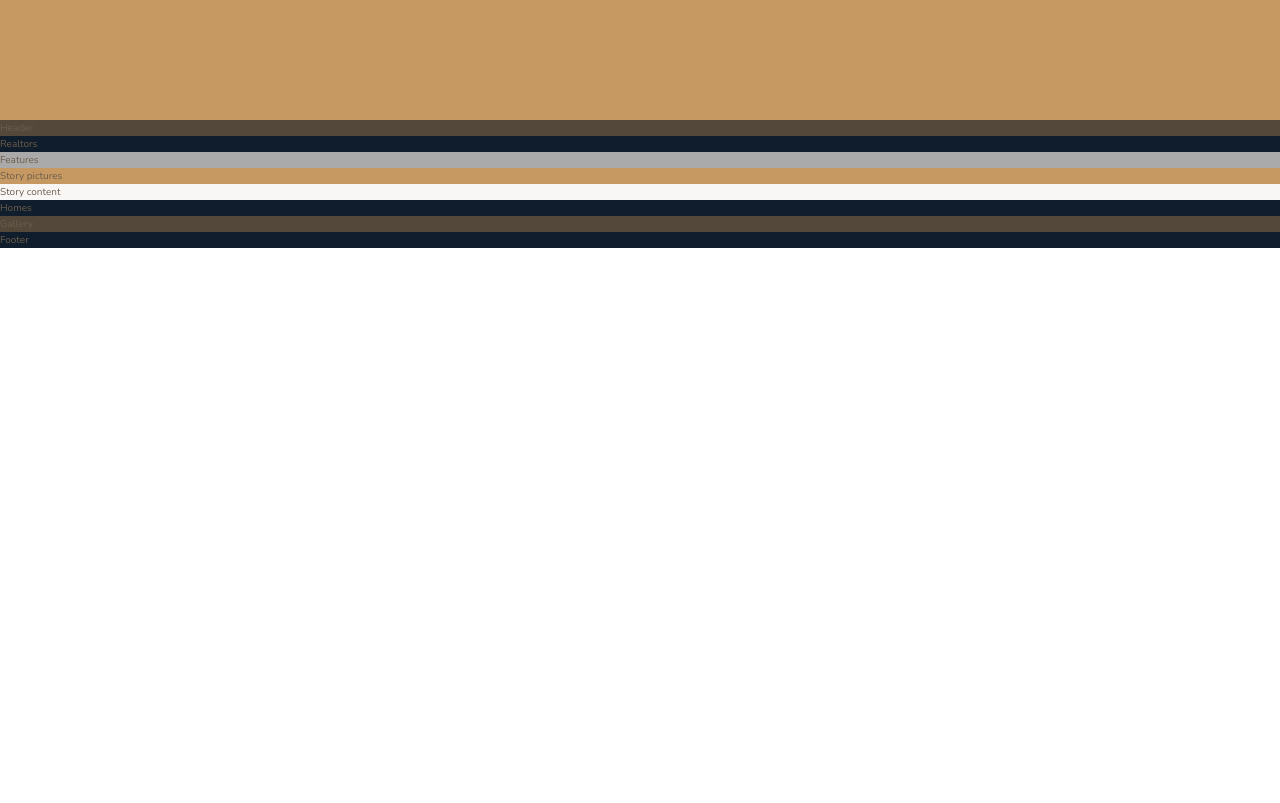
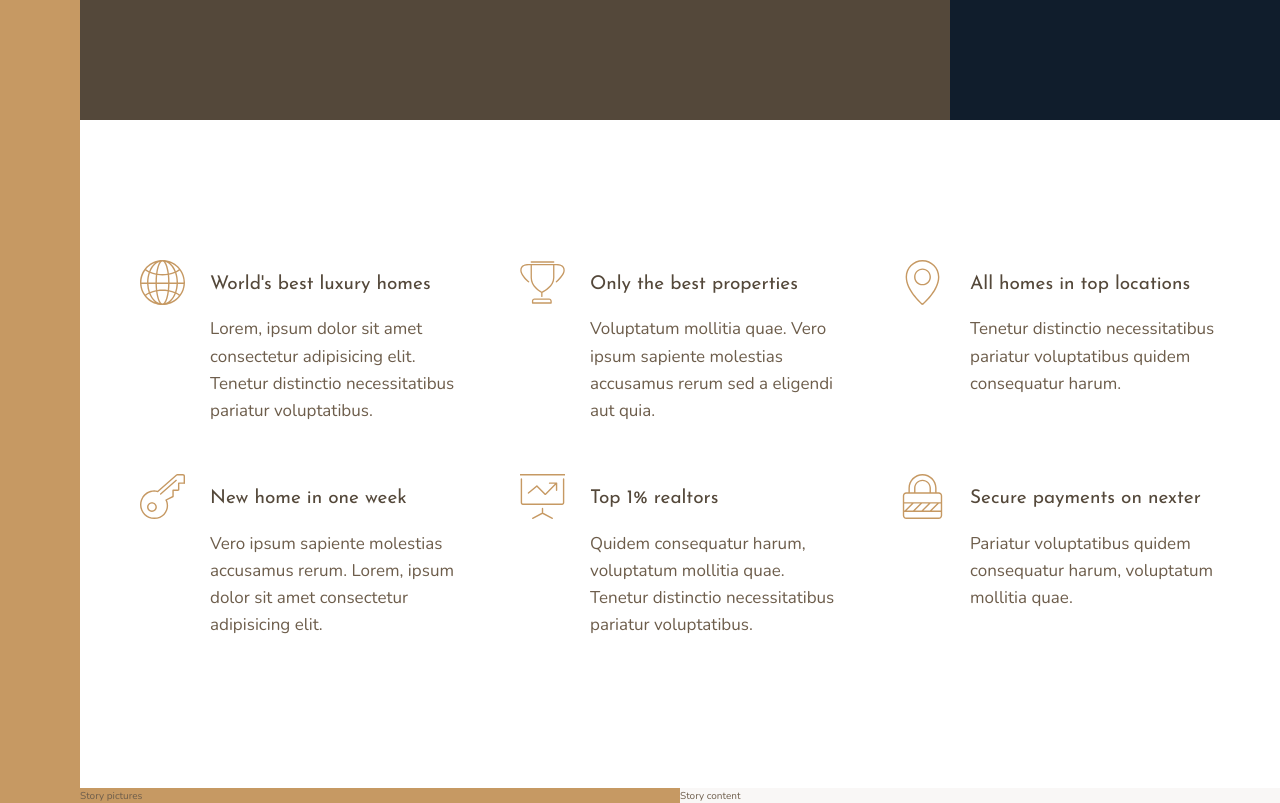
Before and after one commit to Kiet-Nguyen/Responsive-CSS-Grid-website, a website: page index.html in a window 1280 px wide. Shown: the part 520-1323 px from the top of the page. Before the commit the page ends 800 px from the top, so only its background shows below. Drawn offline with nearby package versions, Linux system fonts and the light colour scheme.

Commit message:
features section

```diff
--- a/index.html
+++ b/index.html
@@ -27,8 +27,85 @@
 	</div>
 
 	<section class="features">
-		Features
+		<!-- Feature 1 -->
+		<div class="feature">
+			<svg class="feature__icon">
+				<use xlink:href="img/sprite.svg#icon-global"></use>
+			</svg>
+
+			<h4 class="heading-4 heading-4--dark">World's best luxury homes</h4>
+
+			<p class="feature__text">
+				Lorem, ipsum dolor sit amet consectetur adipisicing elit. Tenetur distinctio necessitatibus pariatur voluptatibus.
+			</p>
+		</div>
+
+		<!-- Feature 2 -->
+		<div class="feature">
+			<svg class="feature__icon">
+				<use xlink:href="img/sprite.svg#icon-trophy"></use>
+			</svg>
+
+			<h4 class="heading-4 heading-4--dark">Only the best properties</h4>
+
+			<p class="feature__text">
+				Voluptatum mollitia quae. Vero ipsum sapiente molestias accusamus rerum sed a eligendi aut quia.
+			</p>
+		</div>
+
+		<!-- Feature 3 -->
+		<div class="feature">
+			<svg class="feature__icon">
+				<use xlink:href="img/sprite.svg#icon-map-pin"></use>
+			</svg>
+
+			<h4 class="heading-4 heading-4--dark">All homes in top locations</h4>
+
+			<p class="feature__text">
+				Tenetur distinctio necessitatibus pariatur voluptatibus quidem consequatur harum.
+			</p>
+		</div>
+
+		<!-- Feature 4 -->
+		<div class="feature">
+			<svg class="feature__icon">
+				<use xlink:href="img/sprite.svg#icon-key"></use>
+			</svg>
+
+			<h4 class="heading-4 heading-4--dark">New home in one week</h4>
+
+			<p class="feature__text">
+				Vero ipsum sapiente molestias accusamus rerum. Lorem, ipsum dolor sit amet consectetur adipisicing elit.
+			</p>
+		</div>
+
+		<!-- Feature 5 -->
+		<div class="feature">
+			<svg class="feature__icon">
+				<use xlink:href="img/sprite.svg#icon-presentation"></use>
+			</svg>
+
+			<h4 class="heading-4 heading-4--dark">Top 1% realtors</h4>
+
+			<p class="feature__text">
+				Quidem consequatur harum, voluptatum mollitia quae. Tenetur distinctio necessitatibus pariatur voluptatibus.
+			</p>
+		</div>
+
+		<!-- Feature 6 -->
+		<div class="feature">
+			<svg class="feature__icon">
+				<use xlink:href="img/sprite.svg#icon-lock"></use>
+			</svg>
+
+			<h4 class="heading-4 heading-4--dark">Secure payments on nexter</h4>
+
+			<p class="feature__text">
+				Pariatur voluptatibus quidem consequatur harum, voluptatum mollitia quae.
+			</p>
+		</div>
 	</section>
+	<!-- End section feature -->
 
 	<div class="story__pictures">
 		Story pictures
--- a/sass/_base.scss
+++ b/sass/_base.scss
@@ -36,5 +36,6 @@ body {
 
 .container {
   display: grid;
-  grid-template-rows: 80vh;
+  grid-template-rows: 80vh min-content 40vw repeat(3, min-content);
+  grid-template-columns: [sidebar-start] 8rem [sidebar-end full-start] minmax(6rem, 1fr) [center-start] repeat(8, [col-start] minmax(min-content, 14rem) [col-end]) [center-end] minmax(6rem, 1fr) [full-end];
 }
--- a/sass/_features.scss
+++ b/sass/_features.scss
@@ -1,3 +1,30 @@
 .features {
-  background-color: $color-grey-light-2;
+  grid-column: center-start / center-end;
+  margin: 15rem 0;
+  /* Sub grid */
+  display: grid;
+  //grid-template-columns: repeat(3, 1fr);
+  grid-template-columns: repeat(auto-fit, minmax(25rem, 1fr));
+  grid-gap: 6rem;
+  align-items: start;
 }
+
+.feature {
+  display: grid;
+  /* 1st column equal icon's width */
+  grid-template-columns: min-content 1fr;
+  grid-row-gap: 1.5rem;
+  grid-column-gap: 2.5rem;
+
+  &__icon {
+    grid-row: 1 / span 2;
+    fill: $color-primary;
+    width: 4.5rem;
+    height: 4.5rem;
+    transform: translateY(-1rem);
+  }
+
+  &__text {
+    font-size: 1.7rem;
+  }
+}
--- a/sass/_footer.scss
+++ b/sass/_footer.scss
@@ -1,3 +1,4 @@
 .footer {
+  grid-column: full-start / full-end;
   background-color: $color-secondary;
 }
--- a/sass/_gallery.scss
+++ b/sass/_gallery.scss
@@ -1,3 +1,4 @@
 .gallery {
+  grid-column: full-start / full-end;
   background-color: $color-grey-dark-1;
 }
--- a/sass/_header.scss
+++ b/sass/_header.scss
@@ -1,3 +1,4 @@
 .header {
+  grid-column: full-start / col-end 6;
   background-color: $color-grey-dark-1;
 }
--- a/sass/_homes.scss
+++ b/sass/_homes.scss
@@ -1,3 +1,4 @@
 .homes {
+  grid-column: center-start / center-end;
   background-color: $color-secondary;
 }
--- a/sass/_realtors.scss
+++ b/sass/_realtors.scss
@@ -1,3 +1,4 @@
 .realtors {
+  grid-column: col-start 7 / full-end;
   background-color: $color-secondary;
 }
--- a/sass/_sidebar.scss
+++ b/sass/_sidebar.scss
@@ -1,3 +1,6 @@
 .sidebar {
+  grid-column: sidebar-start / sidebar-end;
+  grid-row: 1 / -1;
+
   background-color: $color-primary;
 }
--- a/sass/_story.scss
+++ b/sass/_story.scss
@@ -1,10 +1,12 @@
 .story {
 
   &__pictures {
+    grid-column: full-start / col-end 4;
     background-color: $color-primary;
   }
 
   &__content {
+    grid-column: col-start 5 / full-end;
     background-color: $color-grey-light-1;
   }
 }
--- a/sass/_typography.scss
+++ b/sass/_typography.scss
@@ -0,0 +1,29 @@
+%heading {
+  font-family: $font-display;
+  font-weight: 400;
+}
+
+.heading-1 {
+  @extend %heading;
+}
+
+.heading-2 {
+  @extend %heading;
+}
+
+.heading-3 {
+  @extend %heading;
+}
+
+.heading-4 {
+  @extend %heading;
+  font-size: 1.9rem;
+
+  &--light {
+    color: $color-grey-light-1;
+  }
+
+  &--dark {
+    color: $color-grey-dark-1;
+  }
+}
```
Also changed, not shown: css/style.css, 1 other file.
